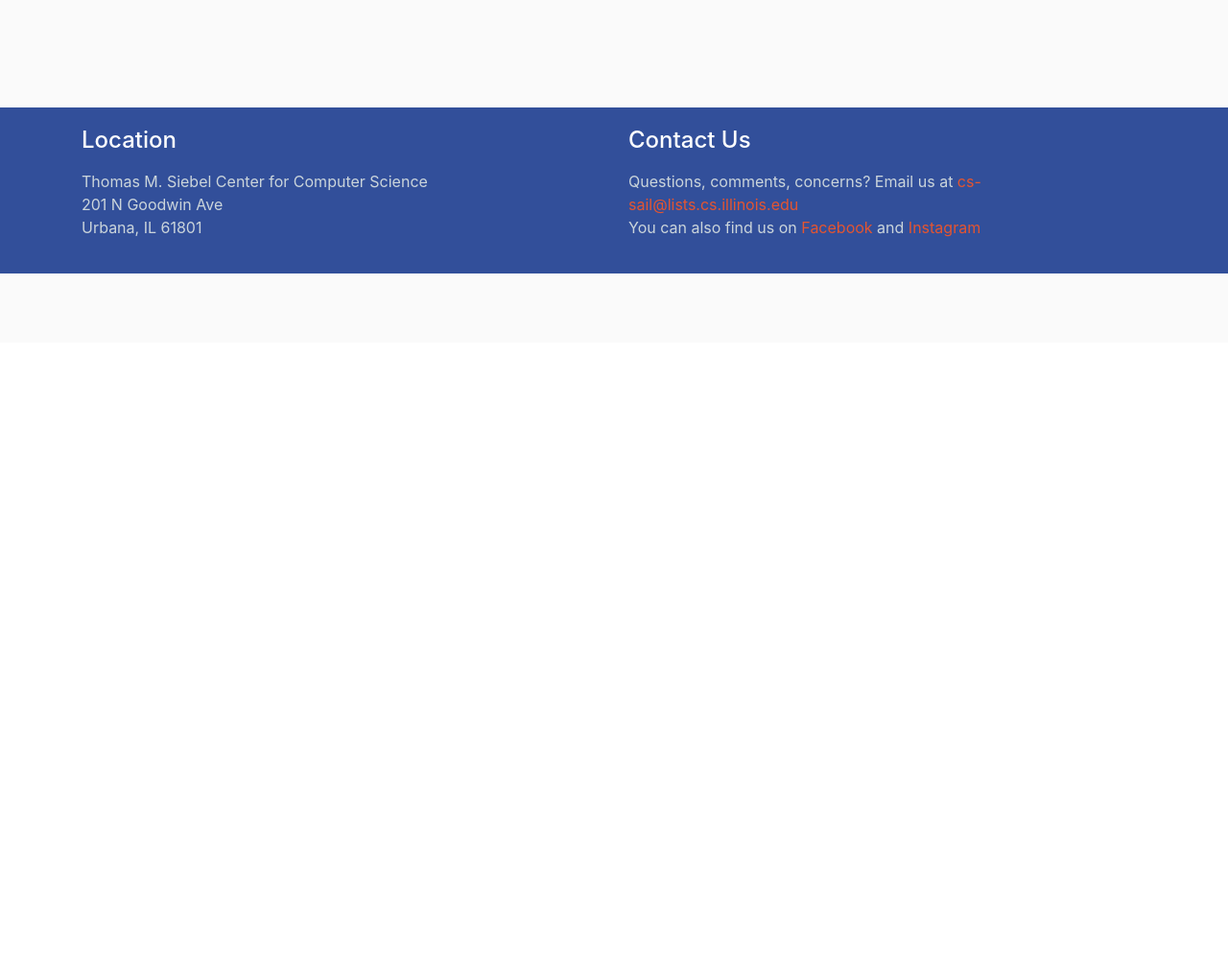
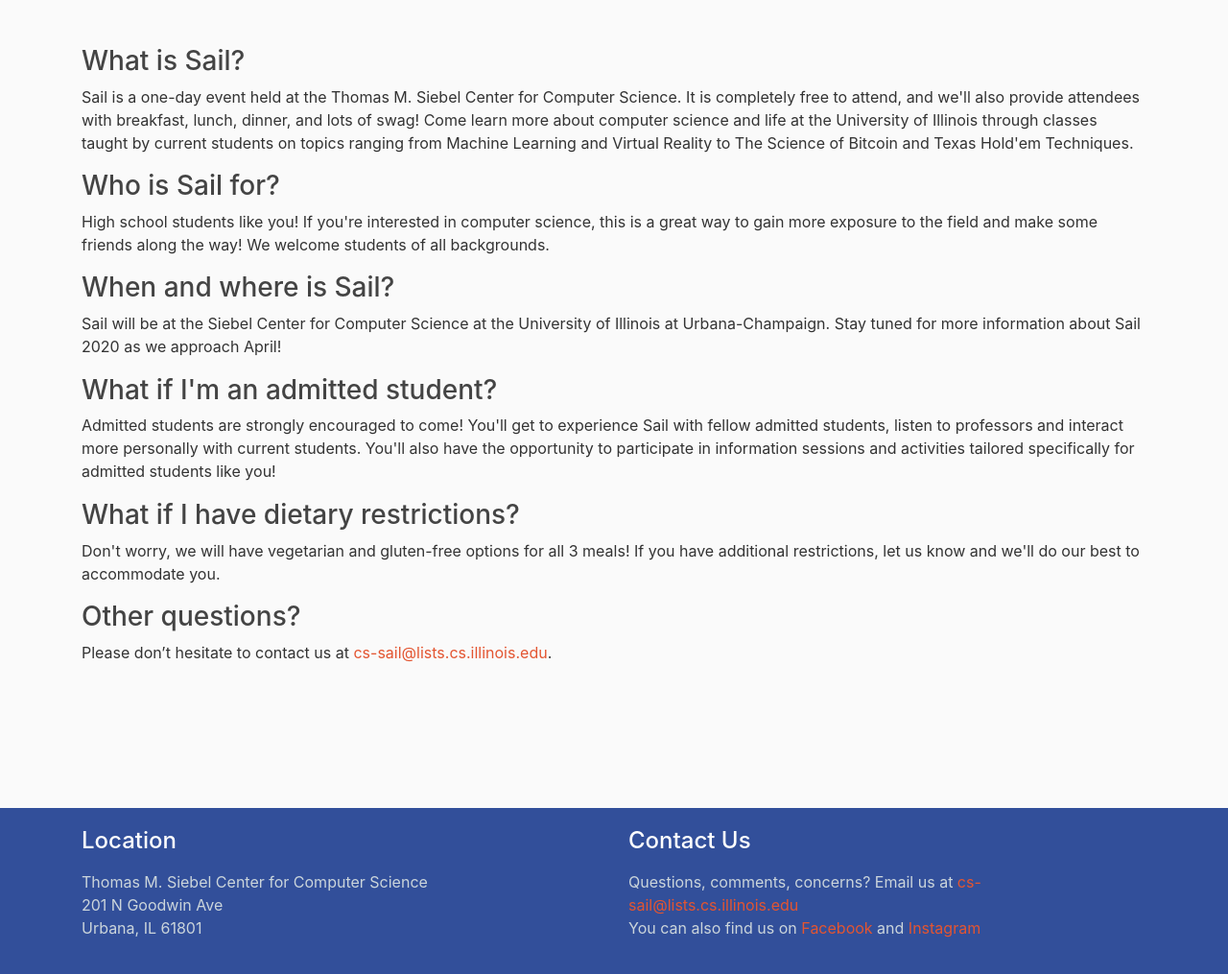
Before and after one commit to remyang55/sail-website, a Django app: page /about/ in a window 1280 px wide. Shown: the part 443-1458 px from the top of the page at 96% size. Before the commit the page ends 728 px from the top, so only its background shows below. Run offline with Django 3.2, Linux system fonts and the light colour scheme; some libraries are stand-ins or nearby versions.

Commit message:
Update about page

```diff
--- a/public/static/public/main.css
+++ b/public/static/public/main.css
@@ -98,3 +98,7 @@
 .contact-us-link {
     color: #E35531;
 }
+
+.about p {
+    margin-bottom: 1.5%;
+}
--- a/public/templates/public/about.html
+++ b/public/templates/public/about.html
@@ -1,5 +1,7 @@
 {% extends "public/base.html" %}
 {% block content %}
+    <iframe class="center mb-5 mt-3" width="644" height="362" src="https://www.youtube.com/embed/efstAwLBMdw" frameborder="0" allow="accelerometer; autoplay; encrypted-media; gyroscope; picture-in-picture" allowfullscreen></iframe>
+    <div class="about">
         <h3>What is Sail?</h3>
         <p>
             Sail is a one-day event held at the Thomas M. Siebel Center for Computer Science. It is completely free to attend, and we'll also provide attendees with breakfast, lunch, dinner, and lots of swag! Come learn more about computer science and life at the University of Illinois through classes taught by current students on topics ranging from Machine Learning and Virtual Reality to The Science of Bitcoin and Texas Hold'em Techniques.
@@ -14,4 +16,18 @@
         <p>
             Sail will be at the Siebel Center for Computer Science at the University of Illinois at Urbana-Champaign. Stay tuned for more information about Sail 2020 as we approach April!
         </p>
+
+        <h3>What if I'm an admitted student?</h3>
+        <p>
+            Admitted students are strongly encouraged to come! You'll get to experience Sail with fellow admitted students, listen to professors and interact more personally with current students. You'll also have the opportunity to participate in information sessions and activities tailored specifically for admitted students like you!
+        </p>
+
+        <h3>What if I have dietary restrictions?</h3>
+        <p>
+            Don't worry, we will have vegetarian and gluten-free options for all 3 meals! If you have additional restrictions, let us know and we'll do our best to accommodate you.
+        </p>
+
+        <h3>Other questions?</h3>
+        <p>Please don’t hesitate to contact us at <a class="contact-us-link" target="_blank" href="mailto:cs-sail@lists.cs.illinois.edu">cs-sail@lists.cs.illinois.edu</a>.</p>
+    </div>
 {% endblock content %}
```
Lines whose indentation alone changed are shown as unchanged.
